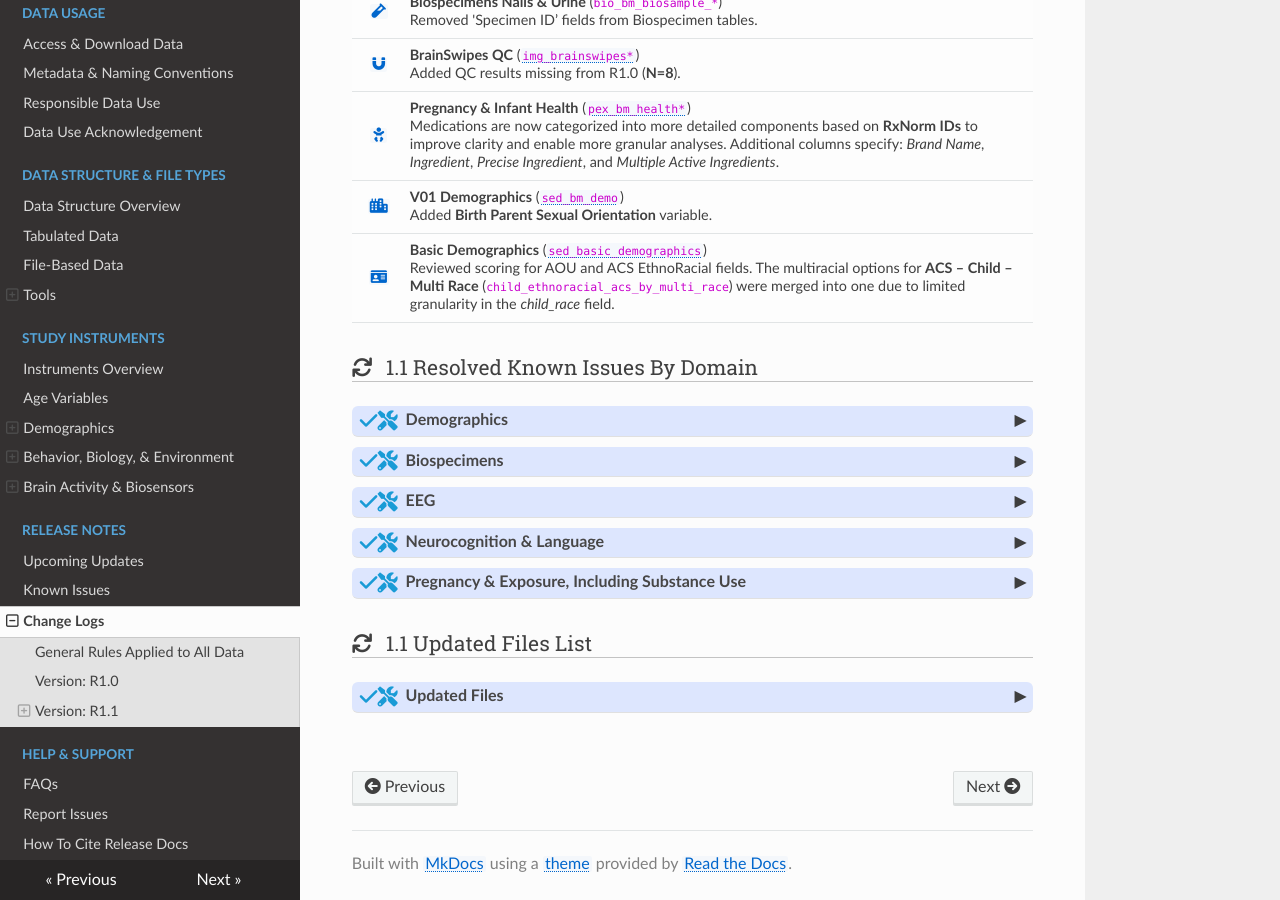
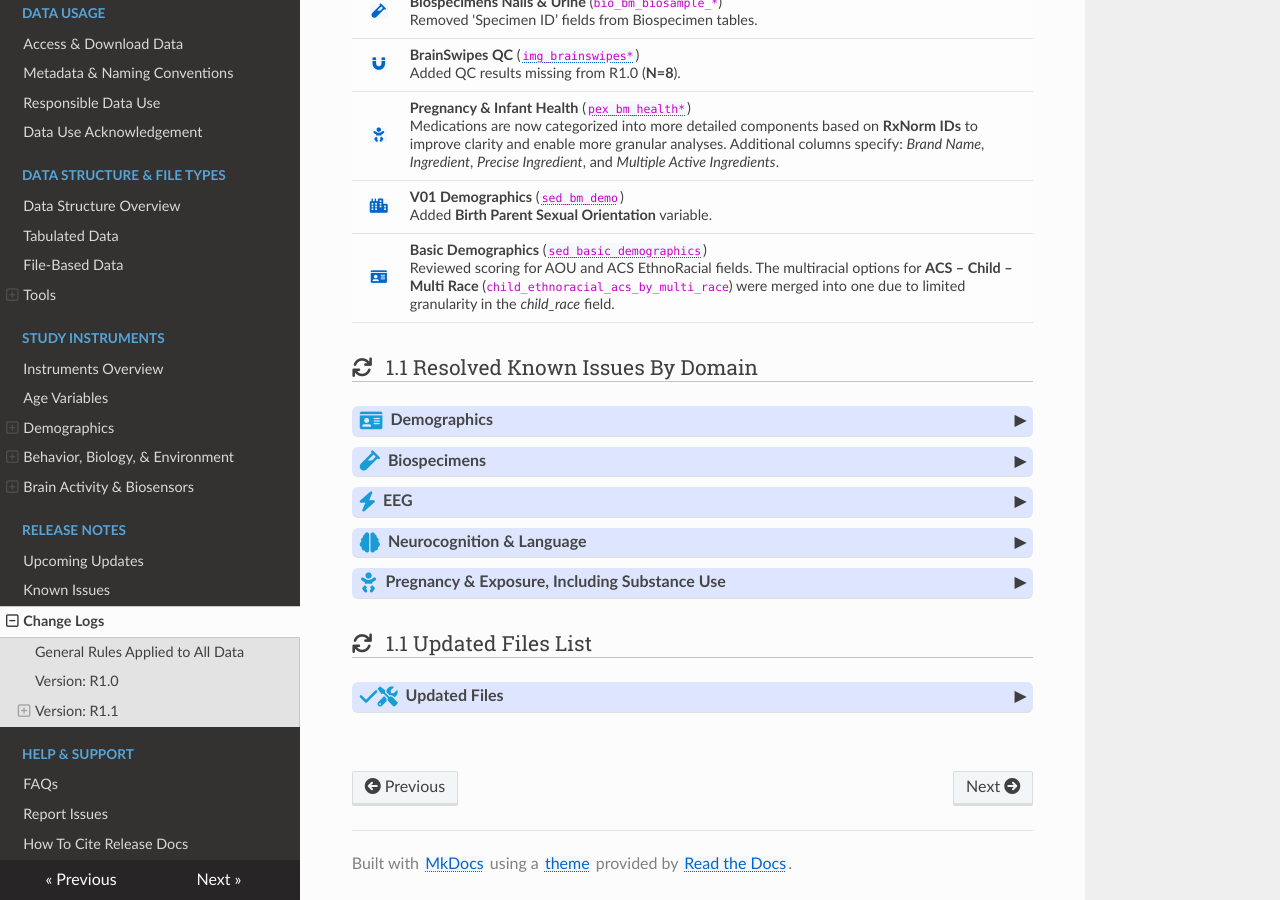
Before and after one commit to nbdc-datahub/hbcd-docs, an MkDocs documentation site: the page built from docs/changelog/releasenotes.md, in a window 1280 px wide and 900 px high, scrolled down 1105 px. Built offline with MkDocs 1.6.1, drawn with Linux system fonts in a browser that asks for light colours; nearby versions of some CDN libraries.

Commit message:
release notes

```diff
--- a/docs/changelog/releasenotes.md
+++ b/docs/changelog/releasenotes.md
@@ -204,7 +204,7 @@
 ### <i class="fa-solid fa-arrows-rotate" style="margin-right: 8px;"></i> 1.1 Resolved Known Issues By Domain
 
 <div id="demo" class="table-banner" onclick="toggleCollapse(this)">
-  <span class="emoji"><i class="fa fa-check"></i><i class="fa fa-screwdriver-wrench"></i></span>
+  <span class="emoji"><i class="fas fa-id-card"></i></span>
   <span class="text-with-link">
   <span class="text">Demographics</span>
   <a class="anchor-link" href="#demo" title="Copy link">
@@ -257,7 +257,7 @@
 </div>
 
 <div id="biospec" class="table-banner" onclick="toggleCollapse(this)">
-  <span class="emoji"><i class="fa fa-check"></i><i class="fa fa-screwdriver-wrench"></i></span>
+  <span class="emoji"><i class="fa fa-vial"></i></span>
   <span class="text-with-link">
   <span class="text">Biospecimens</span>
   <a class="anchor-link" href="#biospec" title="Copy link">
@@ -300,7 +300,7 @@
 </div>
 
 <div id="eeg" class="table-banner" onclick="toggleCollapse(this)">
-  <span class="emoji"><i class="fa fa-check"></i><i class="fa fa-screwdriver-wrench"></i></span>
+  <span class="emoji"><i class="fa fa-bolt"></i></span>
   <span class="text-with-link">
   <span class="text">EEG</span>
   <a class="anchor-link" href="#eeg" title="Copy link">
@@ -322,7 +322,7 @@
 </div>
 
 <div id="ngl" class="table-banner" onclick="toggleCollapse(this)">
-  <span class="emoji"><i class="fa fa-check"></i><i class="fa fa-screwdriver-wrench"></i></span>
+  <span class="emoji"><i class="fa fa-brain"></i></span>
   <span class="text-with-link">
   <span class="text">Neurocognition & Language</span>
   <a class="anchor-link" href="#ngl" title="Copy link">
@@ -344,7 +344,7 @@
 </div>
 
 <div id="pex" class="table-banner" onclick="toggleCollapse(this)">
-  <span class="emoji"><i class="fa fa-check"></i><i class="fa fa-screwdriver-wrench"></i></span>
+  <span class="emoji"><i class="fa-solid fa-baby"></i></span>
   <span class="text-with-link">
   <span class="text">Pregnancy & Exposure, Including Substance Use</span>
   <a class="anchor-link" href="#pex" title="Copy link">
```
